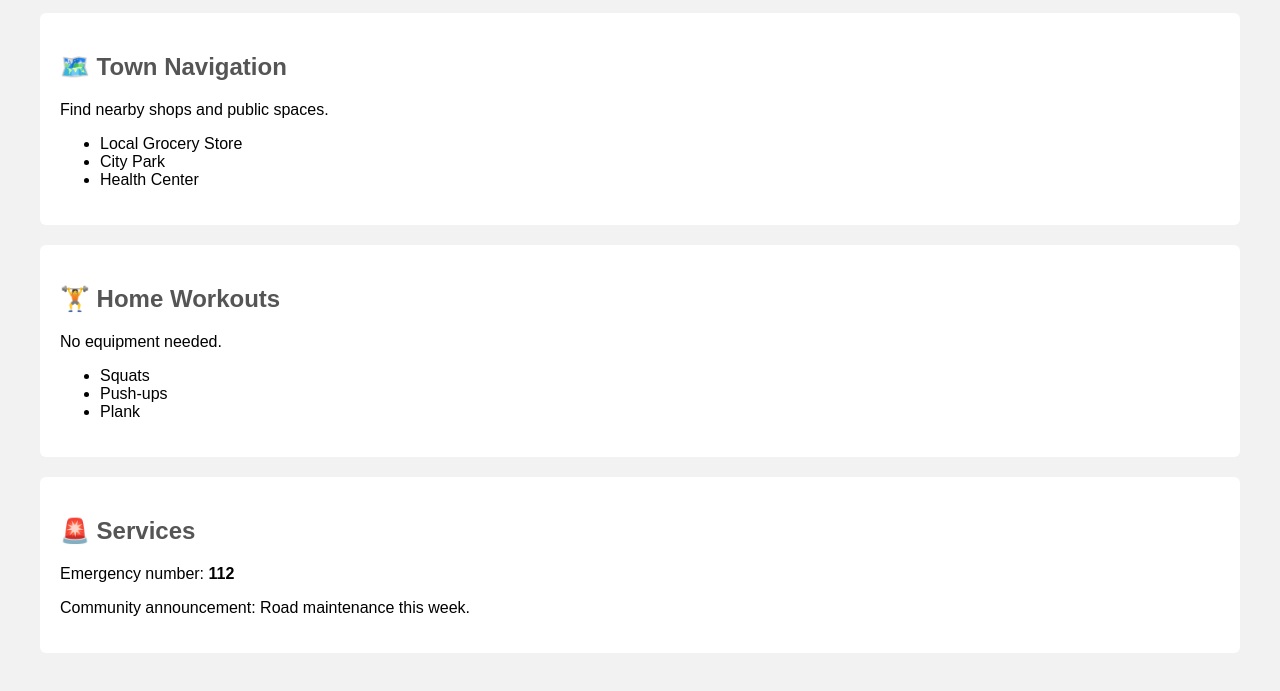
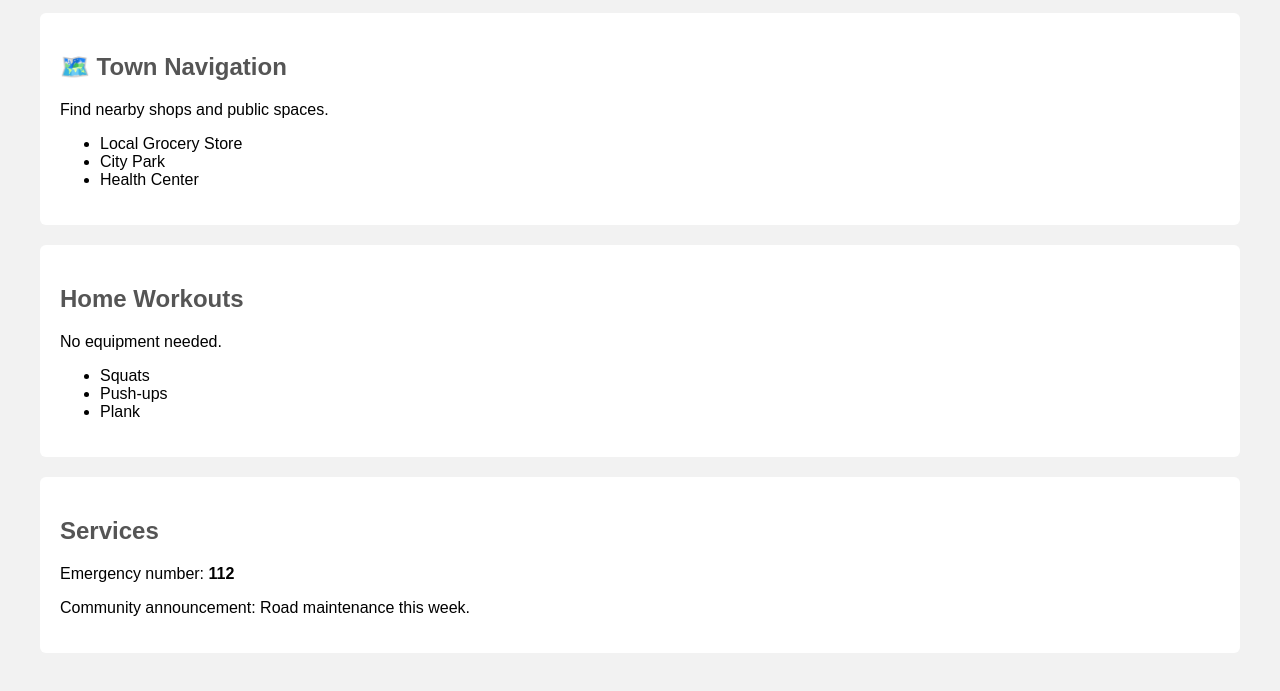
Before and after one commit to JuicyDawg/Implementing-IoT-Pipeline, a plain HTML site: page ITTI-Smart-Town-App/index.html in a window 1280 px wide. Shown: the part 119-810 px from the top of the page. Drawn offline with Linux system fonts and the light colour scheme.

Commit message:
Update index.html

```diff
--- a/ITTI-Smart-Town-App/index.html
+++ b/ITTI-Smart-Town-App/index.html
@@ -21,7 +21,7 @@
   </div>
 
   <div class="section">
-    <h2>🏋️ Home Workouts</h2>
+    <h2> Home Workouts</h2>
     <p>No equipment needed.</p>
     <ul>
       <li>Squats</li>
@@ -31,7 +31,7 @@
   </div>
 
   <div class="section">
-    <h2>🚨 Services</h2>
+    <h2> Services</h2>
     <p>Emergency number: <strong>112</strong></p>
     <p>Community announcement: Road maintenance this week.</p>
   </div>
```
